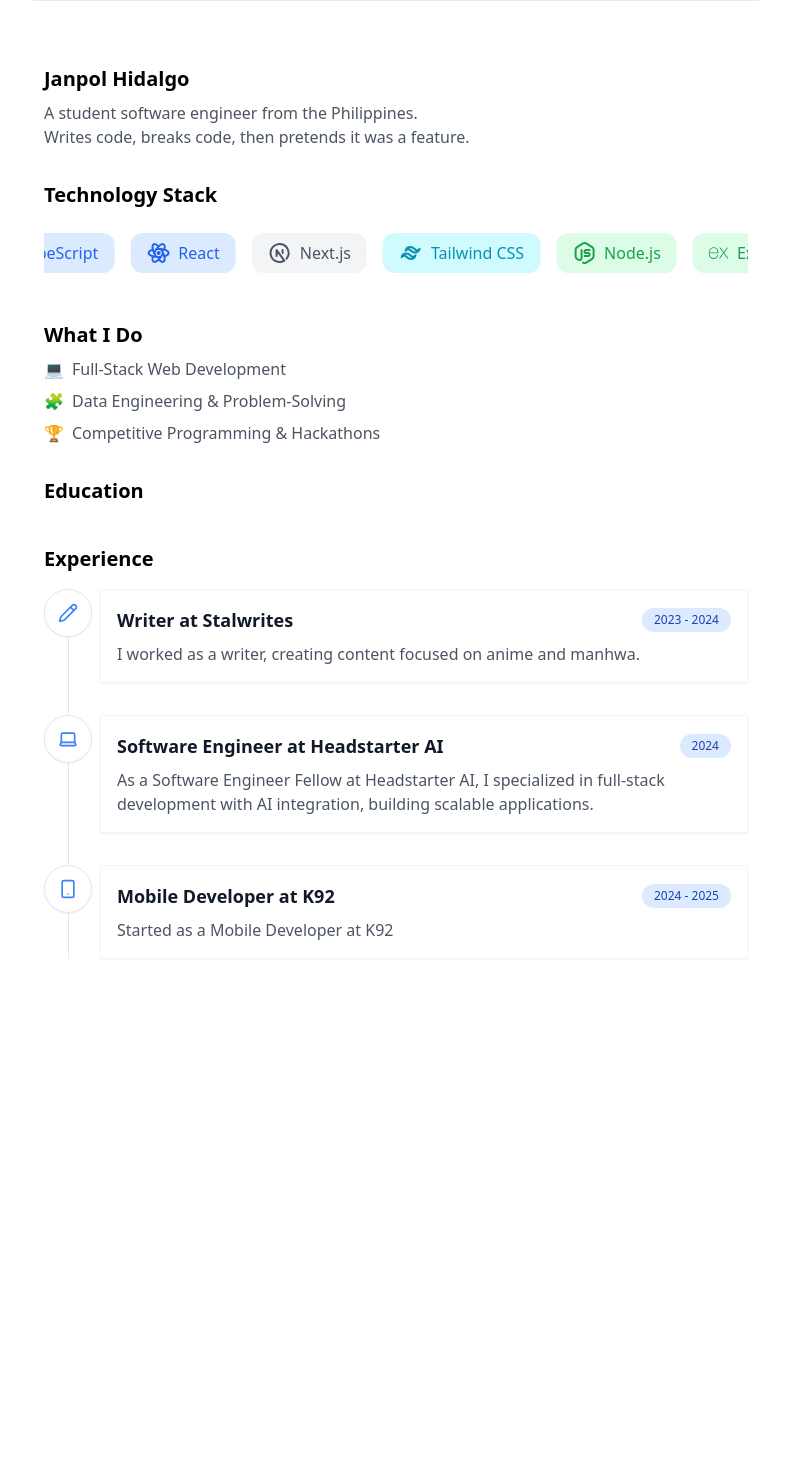
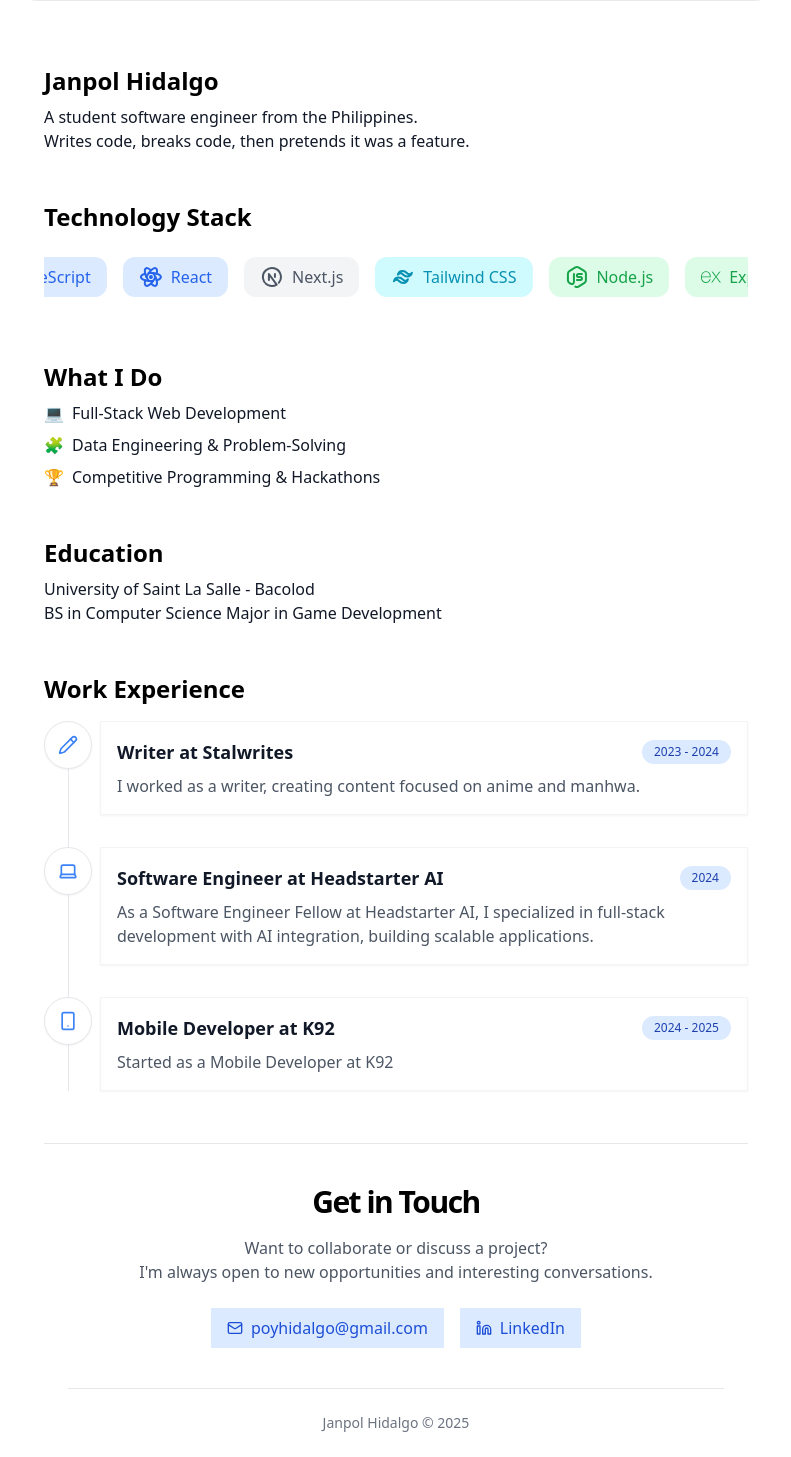
Before and after one commit to Polqt/portfolio, a Next.js app: page /about in a window 1280 px wide. Shown: the part 69-1526 px from the top of the page, without its empty margins (244-1035 px from the left). Before the commit the page ends 1032 px from the top, so only its background shows below. Built offline with nearby package versions, Linux system fonts and the light colour scheme.

Commit message:
chore: add Footer component; enhance Education, Skills, Summary, and AboutContent components with improved layout and styling

```diff
--- a/app/about/AboutContent.tsx
+++ b/app/about/AboutContent.tsx
@@ -6,34 +6,35 @@
 import Skills from '@/components/Skills';
 import TechStack from '@/components/TechStack';
 import Education from '@/components/Education';
+import Footer from '@/components/Footer';
 
 export default function AboutContent() {
   return (
-    <div className="">
+    <div className="min-h-screen flex flex-col">
       <Header />
 
-      <div className="w-full max-w-3xl mx-auto pt-10 md:pt-16 px-4 sm:px-6 lg:px-8">
+      <div className="w-full flex flex-col gap-12 max-w-3xl mx-auto pt-10 md:pt-16 px-4 sm:px-6 lg:px-8">
         <Summary />
 
         {/* Tech Stack */}
-        <div className="mt-8 text-gray-600 dark:text-neutral-300 max-w-full text-pretty">
-          <h3 className="text-black dark:text-white text-xl font-semibold mb-2">
+        <div>
+          <h3 className="text-black dark:text-white text-2xl font-semibold mb-2">
             Technology Stack
           </h3>
           <TechStack />
         </div>
 
         {/* What I Do */}
-        <div className="mt-8 text-gray-600 dark:text-neutral-300 max-w-full text-pretty">
-          <h3 className="text-black dark:text-white text-xl font-semibold mb-2">
+        <div>
+          <h3 className="text-black dark:text-white text-2xl font-semibold mb-2">
             What I Do
           </h3>
           <Skills />
         </div>
 
         {/* Education */}
-        <div className="mt-8 text-gray-600 dark:text-neutral-300 max-w-full text-pretty">
-          <h3 className="text-black dark:text-white text-xl font-semibold mb-2">
+        <div>
+          <h3 className="text-black dark:text-white text-2xl font-semibold mb-2">
             Education
           </h3>
           <div className="mt-2 flex flex-col gap-2">
@@ -42,14 +43,18 @@
         </div>
 
         {/* Experience */}
-        <div className="mt-8 text-gray-600 dark:text-neutral-300 max-w-full text-pretty">
-          <h3 className="text-black dark:text-white text-xl font-semibold mb-2">
-            Experience
+        <div>
+          <h3 className="text-black dark:text-white text-2xl font-semibold mb-2">
+            Work Experience
           </h3>
           <div className="mt-4 flex flex-col gap-2">
             <Experience />
           </div>
         </div>
+
+        <div>
+          <Footer />
+        </div>
       </div>
     </div>
   );
--- a/app/notes/NotesContent.tsx
+++ b/app/notes/NotesContent.tsx
@@ -1,5 +1,6 @@
 'use client';
 
+import Footer from '@/components/Footer';
 import Header from '@/components/Header';
 import { PlaceholdersAndVanishInput } from '@/components/ui/placeholders-and-vanish-input';
 import { LayoutGrid, List } from 'lucide-react';
@@ -30,8 +31,8 @@
         <div className="flex flex-col items-start">
           <h1 className="font-bold text-4xl">Notes</h1>
           <p className="text-neutral-400 dark:text-gray-400 mt-4">
-                        All the important blogs or notes related to tech, design
-                        and other stuffs.
+            All the important blogs or notes related to tech, design and other
+            stuffs.
           </p>
           <div className="w-full mt-6 [&>form]:!max-w-full">
             <PlaceholdersAndVanishInput
@@ -67,6 +68,7 @@
 
         {/* Notes to be displayed here soon... */}
         <div></div>
+
       </div>
     </div>
   );
--- a/app/page.tsx
+++ b/app/page.tsx
@@ -2,6 +2,7 @@
 import Header from '@/components/Header';
 import { Metadata } from 'next';
 import Hero from '@/components/Hero';
+import Footer from '@/components/Footer';
 
 export const metadata: Metadata = {
   title: 'Home | Janpol Hidalgo',
@@ -9,13 +10,16 @@
 
 export default function Home() {
   return (
-    <div>
+    <div className='min-h-screen flex flex-col'>
       <Header />
 
-      <div className="w-full max-w-3xl mx-auto pt-10 md:pt-16 px-4 sm:px-6 lg:px-8">
+      <div className="w-full flex flex-col gap-12 max-w-3xl mx-auto pt-10 md:pt-16 px-4 sm:px-6 lg:px-8">
         <Hero />
         <div className="mt-8 mb-8">
           <Links />
+        </div>
+        <div>
+          <Footer />
         </div>
       </div>
     </div>
--- a/components/Education.tsx
+++ b/components/Education.tsx
@@ -1,6 +1,8 @@
 export default function Education() {
     return (
-        <>
-        </>
-    )
+      <div>
+        <h4 className="text-gray-900 dark:text-gray-400">University of Saint La Salle - Bacolod</h4>
+        <h4 className="text-gray-900 dark:text-gray-400">BS in Computer Science Major in Game Development</h4>
+      </div>
+    );
 }
--- a/components/Footer.tsx
+++ b/components/Footer.tsx
@@ -1,3 +1,48 @@
+import { Linkedin, Mail } from 'lucide-react';
+import Link from 'next/link';
+
 export default function Footer() {
-  return <div></div>;
+  const currentYear = new Date().getFullYear();
+
+  return (
+    <footer className="w-full max-w-3xl mx-auto px-4 sm:px-6 px:8 border-t border-gray-200 dark:border-neutral-700 pt-10 pb-6">
+      <div className="flex flex-col items-center gap-6">
+        <div className="text-center max-w-2xl">
+          <h3 className="text-2xl font-bold tracking-tighter sm:text-3xl text-black dark:text-white mb-4">
+            Get in Touch
+          </h3>
+          <p className="text-gray-600 dark:text-gray-300 mb-6">
+            Want to collaborate or discuss a project? <br/> I&apos;m always open to
+            new opportunities and interesting conversations.
+          </p>
+
+          <div className="flex flex-col sm:flex-row items-center justify-center gap-4 mb-4">
+            <Link
+              href="mailto:poyhidalgo@gmail.com"
+              className="flex items-center gap-2 px-4 py-2 rounded-lg bg-blue-100 text-blue-700 hover:bg-blue-200 dark:bg-blue-900/30 dark:text-blue-300 dark:hover:bg-blue-800/40 transition-colors"
+            >
+              <Mail className="h-4 w-4" />
+              <span>poyhidalgo@gmail.com</span>
+            </Link>
+
+            <Link
+              href="https://www.linkedin.com/in/janpol-hidalgo-64174a241/"
+              target="_blank"
+              rel="noopener noreferrer"
+              className="flex items-center gap-2 px-4 py-2 rounded-lg bg-blue-100 text-blue-700 hover:bg-blue-200 dark:bg-blue-900/30 dark:text-blue-300 dark:hover:bg-blue-800/40 transition-colors"
+            >
+              <Linkedin className="h-4 w-4" />
+              <span>LinkedIn</span>
+            </Link>
+          </div>
+        </div>
+
+        <div className="w-full h-px bg-gray-200 dark:bg-neutral-700"></div>
+
+        <div className="text-sm text-gray-500 dark:text-gray-400">
+          <p>Janpol Hidalgo © {currentYear}</p>
+        </div>
+      </div>
+    </footer>
+  );
 }
--- a/components/Skills.tsx
+++ b/components/Skills.tsx
@@ -1,5 +1,4 @@
 export default function Skills() {
-
   const skills = [
     {
       name: 'Full-Stack Web Development',
@@ -20,8 +19,10 @@
       <ul className="mt-2 flex flex-col gap-2">
         {skills.map((skill, i) => (
           <li key={i} className="flex items-center gap-2">
-            <span className=''>{skill.icon}</span>
-            <span>{skill.name}</span>
+            <span className="">{skill.icon}</span>
+            <span className="text-gray-900 dark:text-gray-400">
+              {skill.name}
+            </span>
           </li>
         ))}
       </ul>
--- a/components/Summary.tsx
+++ b/components/Summary.tsx
@@ -4,22 +4,22 @@
   const isLoading = false;
 
   return (
-    <div className="text-gray-600 dark:text-neutral-400 max-w-full text-pretty">
-      <h3 className="text-black dark:text-white text-xl font-semibold mb-2">
+    <div className="text-gray-600 dark:text-neutral-300 max-w-full text-pretty">
+      <h3 className="text-black dark:text-white text-2xl font-semibold mb-2">
         {isLoading ? (
           <Skeleton className="w-48 h-6 rounded-md" />
         ) : (
           <p>Janpol Hidalgo</p>
         )}
       </h3>
-      <p>
+      <p className="text-gray-900 dark:text-gray-400">
         {isLoading ? (
           <Skeleton className="w-64 h-4 rounded-md" />
         ) : (
           <p>A student software engineer from the Philippines.</p>
         )}
       </p>
-      <p>
+      <p className="text-gray-900 dark:text-gray-400">
         {isLoading ? (
           <Skeleton className="w-48 h-6 rounded-md" />
         ) : (
```
Lines whose indentation alone changed are shown as unchanged.
